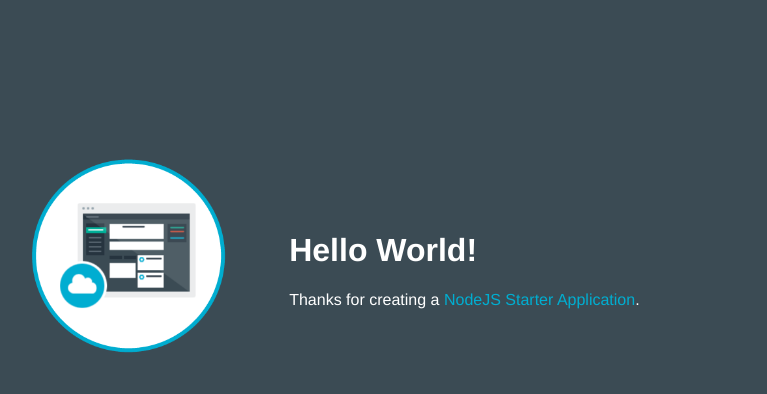
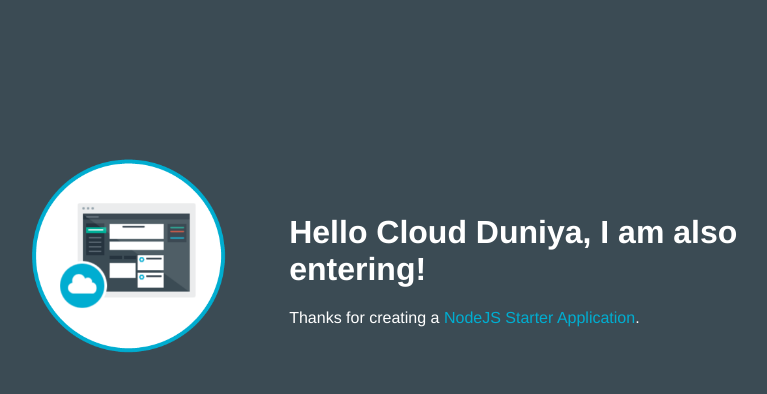
Before and after one commit to BasuGanigar/MyCloudFirstApp, a website: page public/index.html in a window 1280 px wide. Shown: the whole page, without its empty margins (253-1020 px from the left). Drawn offline with Linux system fonts and the light colour scheme.

Commit message:
changed title

```diff
--- a/public/index.html
+++ b/public/index.html
@@ -16,7 +16,7 @@
           <img class = "newappIcon" src="images/newapp-icon.png">
         </td>
         <td>
-          <h1 id="message">Hello World!</h1>
+          <h1 id="message">Hello Cloud Duniya, I am also entering!</h1>
           <p class='description'></p> Thanks for creating a <span class = "blue">NodeJS Starter Application</span>.
         </td>
       </tr>
```
Also changed, not shown: 1 other file.
